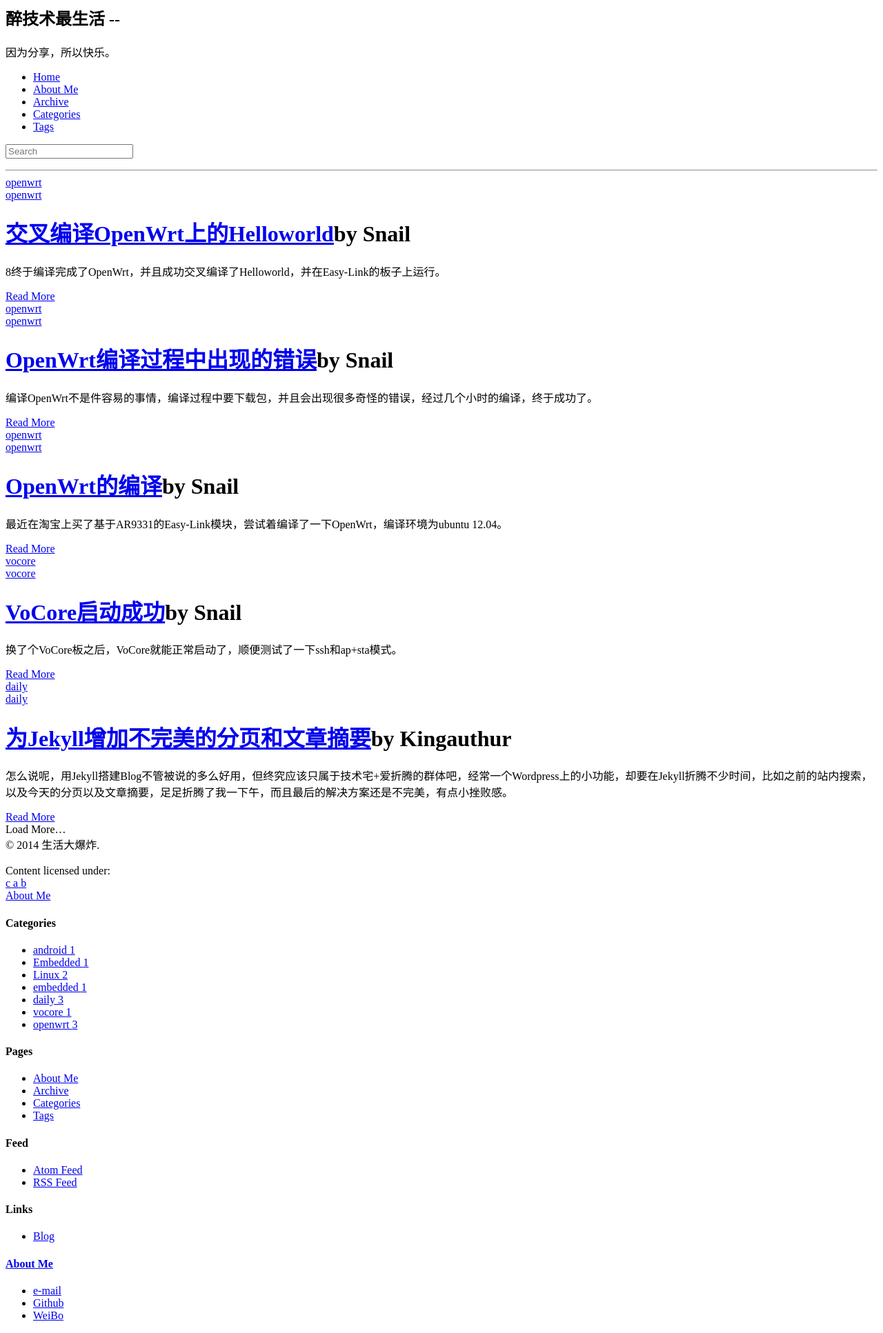
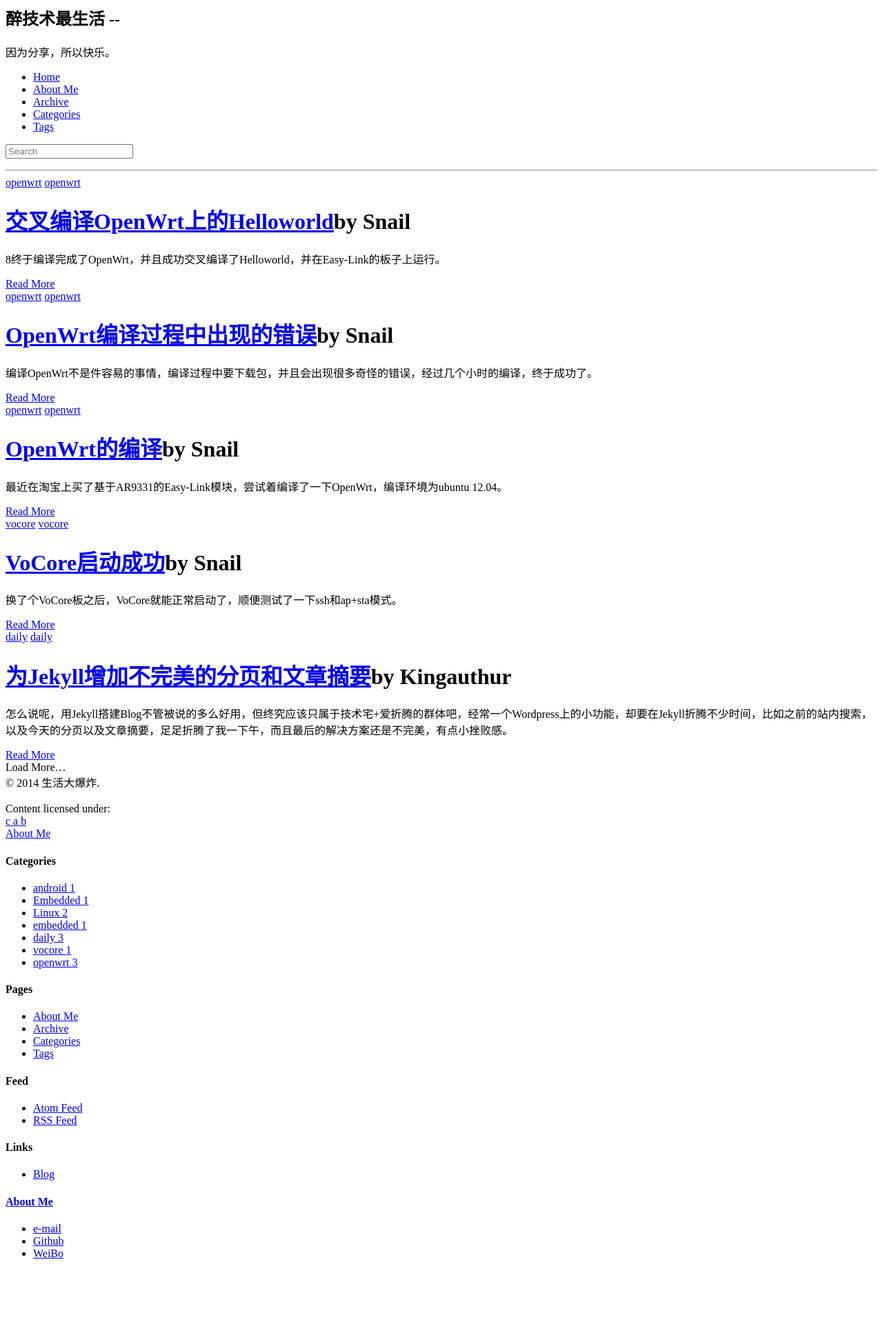
Before and after one commit to DutZMZ/Zuijishu, a Jekyll site: the page built from index.html, in a window 1280 px wide. Shown: the whole page at 69% size. Built offline with Jekyll 4.4.1, drawn with Linux system fonts in a browser that asks for light colours; nearby versions of some CDN libraries; library files that are not in the unit come from our copies; the list of posts is cut into pages by our own code; after the commit the page ends 1843 px from its top, so only the background shows below that.

Commit message:
Update category.html

```diff
--- a/_includes/themes/Snail/category.html
+++ b/_includes/themes/Snail/category.html
@@ -1,12 +1,12 @@
 <div class="journal-cat-box">
 {% if category[0] == null %}
 <a href="{{ BASE_PATH }}{{ site.JB.categories_path }}#{{ category }}-ref" title="{{ category }}">
-	{{ category }}<br>
+	{{ category }}</a>
 <a href="{{ BASE_PATH }}{{ site.JB.categories_path }}#{{ category }}-ref" title="{{ category }}">
-	{{ category }}
+	{{ category }}</a>
 {% else %}
 <a href="{{ BASE_PATH }}{{ site.JB.categories_path }}#{{ category[0] }}-ref" title="{{ category[0] }}">
-	{{ category[0] }}
+	{{ category[0] }}</a>
 {% endif %}
-</a>
+
 </div>
```
